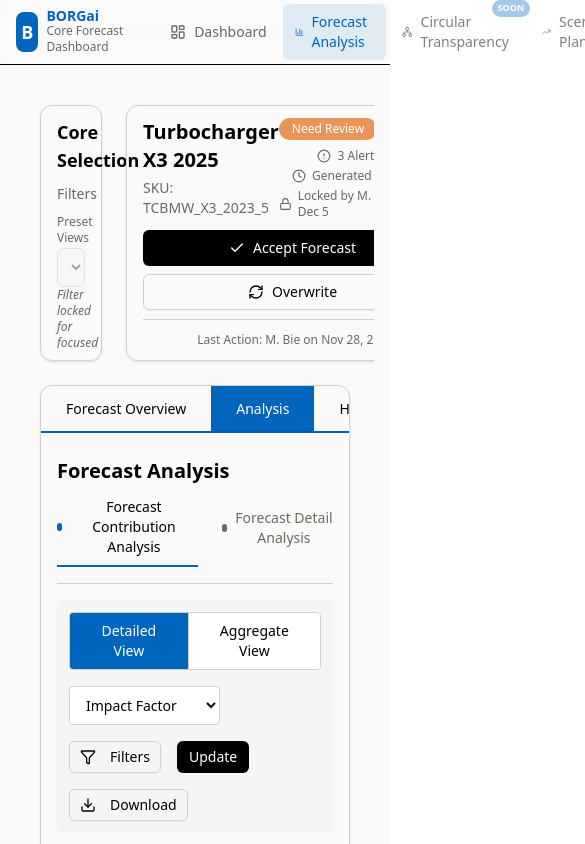
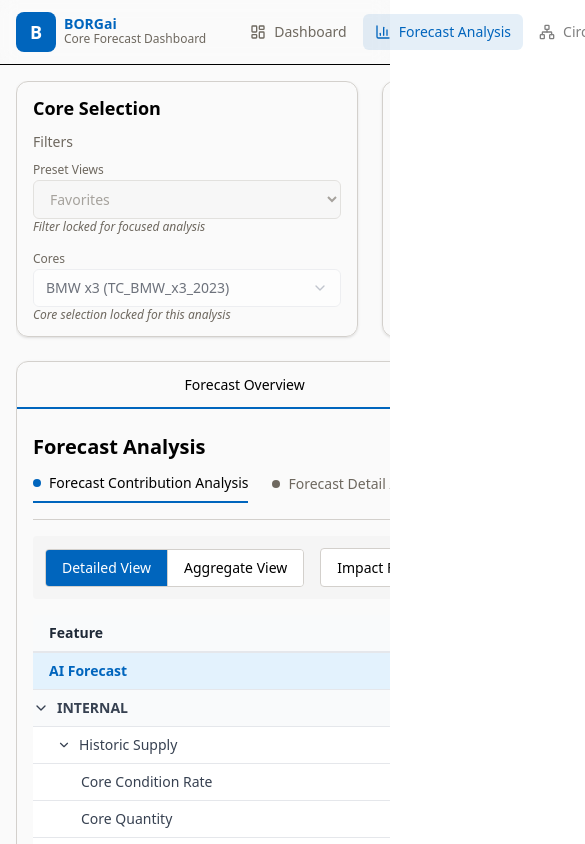
Before and after one commit to cgutum/BORGai, a Next.js app in the folder frontend/: page /dashboard/forecast-analysis in a window 390 px wide. Shown: the top 844 px of the page, 585 px wide, since content can reach past the window. Built offline with nearby package versions, Linux system fonts and the light colour scheme; sample sign-in values are in the browser's storage.

Commit message:
Implement mobile responsiveness with horizontal scroll - preserve desktop layout

```diff
--- a/frontend/app/dashboard/forecast-analysis/page.tsx
+++ b/frontend/app/dashboard/forecast-analysis/page.tsx
@@ -17,7 +17,7 @@ export default function ForecastAnalysisPage() {
   const topCardHeight = '16rem'; // 256px = 4 * 64px
 
   return (
-    <div className="p-6">
+    <div>
       {/* Grid Layout: Two-column top row, full-width bottom row */}
       <div className="grid grid-cols-[minmax(20%,25%)_1fr] gap-6 mb-6">
         {/* Left: Filters Panel */}
--- a/frontend/app/dashboard/layout.tsx
+++ b/frontend/app/dashboard/layout.tsx
@@ -45,7 +45,9 @@ export default function DashboardLayout({
     <FilterProvider>
       <div className="min-h-screen bg-[#FAFAFA] flex flex-col">
         <Header />
-        <div className="flex flex-1 overflow-hidden gap-4 p-4">
+        {/* Wrapper with horizontal scroll for mobile, min-width ensures desktop layout is preserved */}
+        <div className="flex-1 overflow-x-auto overflow-y-hidden">
+          <div className="flex gap-4 p-4 min-w-[1400px] h-full">
             {/* Main Content - Full width on Forecast Analysis, 80% width elsewhere */}
             <main className={showCriticalActions ? "flex-1 overflow-auto" : "flex-1 overflow-auto w-full"} style={showCriticalActions ? { width: '80%' } : undefined}>
               {children}
@@ -53,12 +55,13 @@ export default function DashboardLayout({
 
             {/* Right 20%: Critical Actions (Full Height) - Hidden on Forecast Analysis page */}
             {showCriticalActions && (
-            <aside className="w-[20%] flex-shrink-0 bg-white rounded-lg border border-[#E5E5E5] shadow-sm p-4 overflow-y-auto hidden xl:flex xl:flex-col">
+              <aside className="w-[20%] flex-shrink-0 bg-white rounded-lg border border-[#E5E5E5] shadow-sm p-4 overflow-y-auto flex flex-col">
                 <CriticalActionsPanel />
               </aside>
             )}
           </div>
         </div>
+      </div>
     </FilterProvider>
   );
 }
--- a/frontend/app/dashboard/page.tsx
+++ b/frontend/app/dashboard/page.tsx
@@ -6,7 +6,7 @@ import ForecastSelection from '@/components/features/filters/ForecastSelection';
 
 export default function DashboardPage() {
   return (
-    <div className="flex-1 overflow-auto p-4">
+    <div className="flex-1 overflow-auto">
       {/* Main Grid Container - KPI Badge spans both columns */}
       <div className="grid grid-cols-[20%_80%] gap-4 items-start">
         {/* KPI Badge Section - Spans both Filters and Chart columns */}
--- a/frontend/components/layout/Header.tsx
+++ b/frontend/components/layout/Header.tsx
@@ -19,7 +19,7 @@ export function Header() {
 
   return (
     <header className="sticky top-0 z-50 w-full border-b bg-background/95 backdrop-blur supports-[backdrop-filter]:bg-background/60">
-      <div className="flex h-16 items-center px-4 w-full">
+      <div className="flex h-16 items-center px-4 w-full min-w-[1400px]">
         <div className="mr-8 flex items-center space-x-2">
           <div className="flex h-10 w-10 items-center justify-center rounded-lg" style={{ backgroundColor: '#0065BD' }}>
             <span className="text-lg font-bold text-white">B</span>
```
Lines whose indentation alone changed are shown as unchanged.
